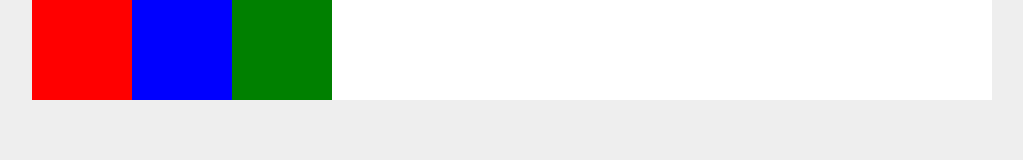
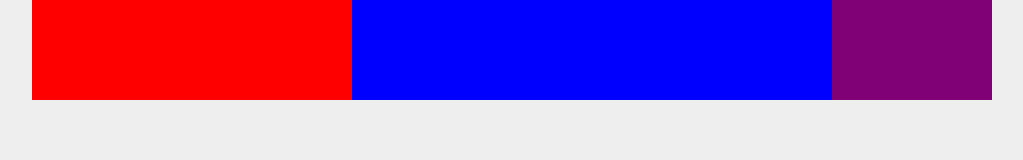
Before and after one commit to Bartz94/FLEXBOX-TUTORIAL, a plain HTML site: page index.html in a window 1280 px wide. Shown: the whole page, without its empty margins (128-1151 px from the left). Drawn offline with Linux system fonts and the light colour scheme.

Commit message:
Flex grow

```diff
--- a/style.css
+++ b/style.css
@@ -21,17 +21,19 @@ body{
 .box{
     height: 100px;
     min-width: 100px;
-    float: left;
 }
 
 .one{
     background: red;
+    flex-grow: 2;
 }
 
 .two{
     background: blue;
+    flex-grow: 3;
 }
 
 .three{
-    background: green;
+    background: rgb(128, 0, 117);
+    flex-grow: 1;
 }
```
